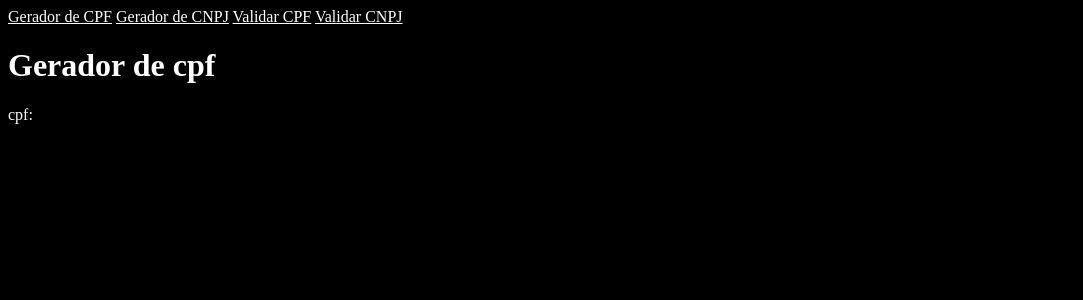
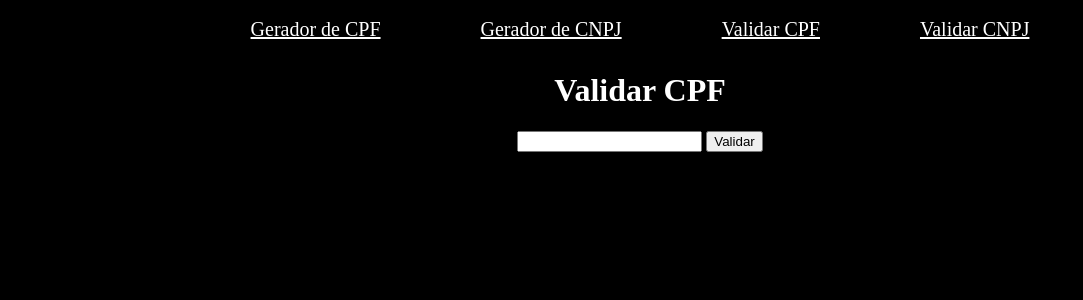
Before and after one commit to AruDaguer/site, a Flask app: page /validar/cpf in a window 1280 px wide. Shown: the top 300 px of the page, without its empty margins (0-1083 px from the left). Run offline with Flask 3, Linux system fonts and the light colour scheme; parts of the project's set-up code (start-up, migrations or seed data) failed here and were passed over.

Commit message:
exercicio

```diff
--- a/exercicio_cpf/my_site/app.py
+++ b/exercicio_cpf/app.py
@@ -9,27 +9,27 @@ cnpj = CNPJ()
 def gerar(tipo):
     cod = ''
     if tipo == "cpf":
-        cod = cpf.generate()
+        cod = cpf.generate(True)
     if tipo == "cnpj":
-        cod = cnpj.generate()
+        cod = cnpj.generate(True)
 
-    return render_template("gerar.html", tipo = tipo, cod = cod)
+    return render_template("gerar.html", tipo = tipo.upper(), cod = cod)
 
 @app.route("/validar/<tipo>")
 def validar(tipo):
-    return render_template("gerar.html", tipo = tipo)
+    return render_template("validar.html", tipo = tipo.upper())
 
-@app.route("/resultado/<tipo>", method="POST")
+@app.route("/resultado/<tipo>", methods=['POST'])
 def resultado(tipo):
     cod = ''
     validador = "Invalido"
-    if tipo == cpf:
-        cod = request.form["cpf"]
+    if tipo == "CPF":
+        cod = request.form["CPF"]
         if cpf.validate(cod):
             validador = "Válido"
-    if tipo == cnpj:
-        cod = request.form["cnpj"]
+    if tipo == "CNPJ":
+        cod = request.form["CNPJ"]
         if cnpj.validate(cod):
             validador = "Válido"
 
-    return render_template("resultado.html", tipo = tipo, cod = cod, validador = validador )
+    return render_template("resultado.html", tipo = tipo.upper(), cod = cod, validador = validador )
--- a/exercicio_cpf/my_site/static/css/style.css
+++ /dev/null
@@ -1,8 +0,0 @@
-body {
-    background-color: black;
-    color: white;
-}
-
-a {
-    color: white;
-}
--- /dev/null
+++ b/exercicio_cpf/static/css/style.css
@@ -0,0 +1,21 @@
+body {
+    background-color: black;
+    color: white;
+    display: flex;
+    flex-direction: column;
+    align-items: center;
+}
+
+a {
+    color: white;
+}
+
+nav {
+    padding: 10px;
+    display: flex;
+    justify-content: center;
+    gap: 100px;
+    align-items: center;
+    font-size: 20px
+
+}
--- a/exercicio_cpf/my_site/templates/base.html
+++ b/exercicio_cpf/templates/base.html
@@ -18,5 +18,6 @@
 
     {% block content %}
     {% endblock %}
+
 </body>
 </html>
--- a/exercicio_cpf/my_site/templates/resultado.html
+++ b/exercicio_cpf/templates/resultado.html
@@ -4,10 +4,11 @@
     <meta charset="UTF-8">
     <meta http-equiv="X-UA-Compatible" content="IE=edge">
     <meta name="viewport" content="width=device-width, initial-scale=1.0">
+    <link rel="stylesheet" href="{{ url_for('static', filename='css/style.css') }}">
     <title>Validado</title>
 </head>
 <body>
-    <nav><a href="/gerar-cpf">Voltar</a></nav>
+    <nav><a href="/gerar/cpf">Voltar</a></nav>
 
     <h1> {{ tipo }} {{ validador }} </h1>
     <p> {{ cod }}</p>
--- a/exercicio_cpf/my_site/templates/validar.html
+++ b/exercicio_cpf/templates/validar.html
@@ -9,7 +9,6 @@
 {% endblock %}
 
 {% block content %}
-<h1>Cadastro de produto</h1>
 
 <form action="/resultado/{{ tipo }}" method="POST">
     <input type="text" name="{{ tipo }}" id="{{ tipo }}">
```
Also changed, not shown: exercicio_cpf/__init__.py (added), exercicio_cpf/my_site/__init__.py (deleted), exercicio_cpf/templates/gerar.html (renamed from exercicio_cpf/my_site/templates/gerar.html).
